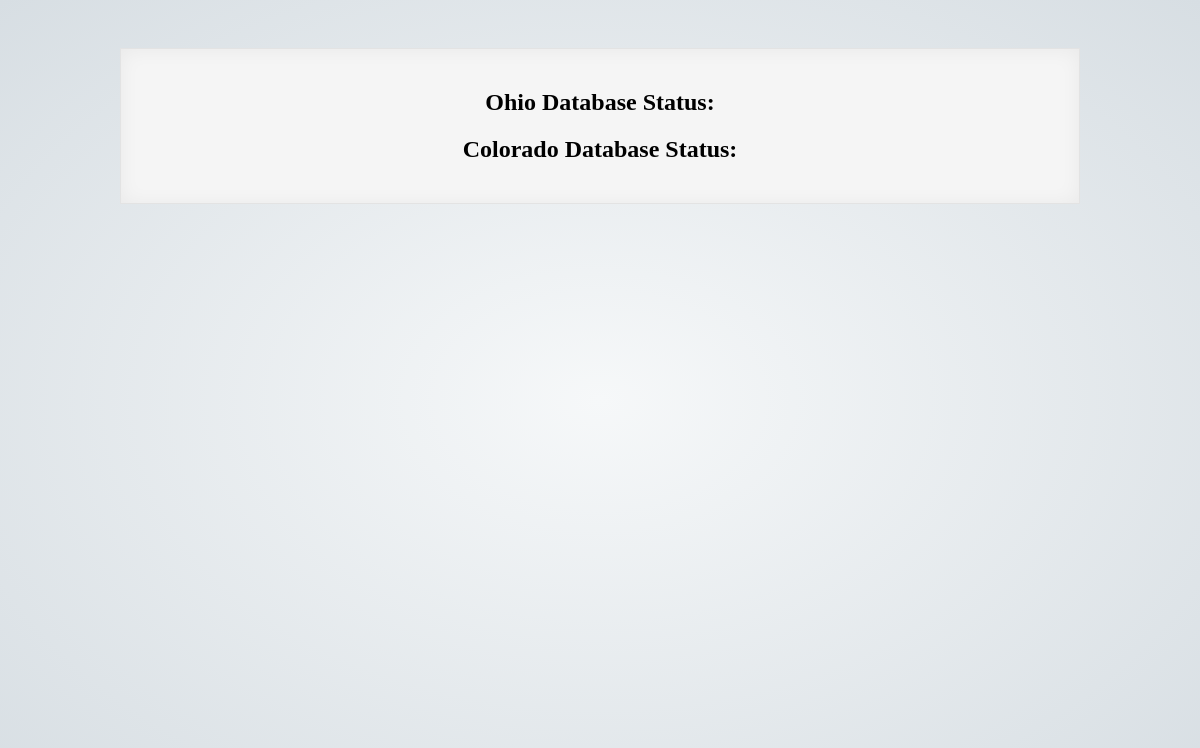
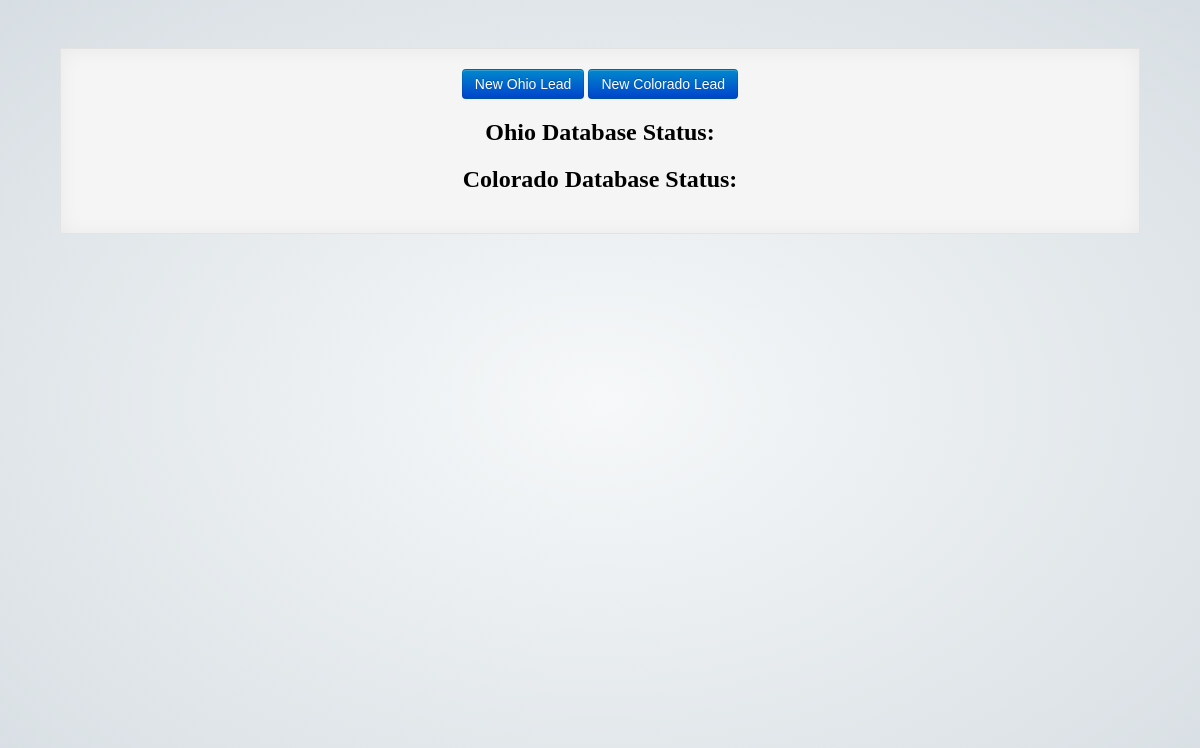
Before and after one commit to ChronoAnomaly/phone-information-system, an Electron app: page infopage.html in a window 1200 px wide. Drawn offline with Linux system fonts and the light colour scheme; no server answers.

Commit message:
Added view and edit buttons

```diff
--- a/css/default.css
+++ b/css/default.css
@@ -10,7 +10,7 @@ body {
   background: radial-gradient(ellipse at center, #f6f8f9 0%, #d7dee3 100%);
   margin-left: auto;
   margin-right: auto;
-  width: 80%;
+  width: 90%;
   height: 100%;
   padding: 40px 0px 0px 0px;
   /*margin: 0px;*/
@@ -32,3 +32,79 @@ p {
 h3 {
   font-size: 2em;
 }
+
+.btn {
+  display: inline-block;
+  *display: inline;
+  padding: 4px 12px;
+  margin-bottom: 0;
+  *margin-left: .3em;
+  font-size: 14px;
+  line-height: 20px;
+  color: #333333;
+  text-align: center;
+  text-shadow: 0 1px 1px rgba(255, 255, 255, 0.75);
+  vertical-align: middle;
+  cursor: pointer;
+  background-color: #f5f5f5;
+  *background-color: #e6e6e6;
+  background-image: -moz-linear-gradient(top, #ffffff, #e6e6e6);
+  background-image: -webkit-gradient(linear, 0 0, 0 100%, from(#ffffff), to(#e6e6e6));
+  background-image: -webkit-linear-gradient(top, #ffffff, #e6e6e6);
+  background-image: -o-linear-gradient(top, #ffffff, #e6e6e6);
+  background-image: linear-gradient(to bottom, #ffffff, #e6e6e6);
+  background-repeat: repeat-x;
+  border: 1px solid #cccccc;
+  *border: 0;
+  border-color: #e6e6e6 #e6e6e6 #bfbfbf;
+  border-color: rgba(0, 0, 0, 0.1) rgba(0, 0, 0, 0.1) rgba(0, 0, 0, 0.25);
+  border-bottom-color: #b3b3b3;
+  -webkit-border-radius: 4px;
+  -moz-border-radius: 4px;
+  border-radius: 4px;
+  filter: progid:DXImageTransform.Microsoft.gradient(startColorstr='#ffffffff', endColorstr='#ffe6e6e6', GradientType=0);
+  filter: progid:DXImageTransform.Microsoft.gradient(enabled=false);
+  *zoom: 1;
+  -webkit-box-shadow: inset 0 1px 0 rgba(255, 255, 255, 0.2), 0 1px 2px rgba(0, 0, 0, 0.05);
+  -moz-box-shadow: inset 0 1px 0 rgba(255, 255, 255, 0.2), 0 1px 2px rgba(0, 0, 0, 0.05);
+  box-shadow: inset 0 1px 0 rgba(255, 255, 255, 0.2), 0 1px 2px rgba(0, 0, 0, 0.05);
+}
+
+.btn-primary {
+  color: #ffffff;
+  text-shadow: 0 -1px 0 rgba(0, 0, 0, 0.25);
+  background-color: #006dcc;
+  *background-color: #0044cc;
+  background-image: -moz-linear-gradient(top, #0088cc, #0044cc);
+  background-image: -webkit-gradient(linear, 0 0, 0 100%, from(#0088cc), to(#0044cc));
+  background-image: -webkit-linear-gradient(top, #0088cc, #0044cc);
+  background-image: -o-linear-gradient(top, #0088cc, #0044cc);
+  background-image: linear-gradient(to bottom, #0088cc, #0044cc);
+  background-repeat: repeat-x;
+  border-color: #0044cc #0044cc #002a80;
+  border-color: rgba(0, 0, 0, 0.1) rgba(0, 0, 0, 0.1) rgba(0, 0, 0, 0.25);
+  filter: progid:DXImageTransform.Microsoft.gradient(startColorstr='#ff0088cc', endColorstr='#ff0044cc', GradientType=0);
+  filter: progid:DXImageTransform.Microsoft.gradient(enabled=false);
+}
+
+.btn:hover,
+.btn:focus,
+.btn:active,
+.btn.active,
+.btn.disabled,
+.btn[disabled] {
+  color: #333333;
+  background-color: #e6e6e6;
+  *background-color: #d9d9d9;
+}
+
+.btn-primary:hover,
+.btn-primary:focus,
+.btn-primary:active,
+.btn-primary.active,
+.btn-primary.disabled,
+.btn-primary[disabled] {
+  color: #ffffff;
+  background-color: #0044cc;
+  *background-color: #003bb3;
+}
--- a/infopage.html
+++ b/infopage.html
@@ -11,6 +11,8 @@
 <body>
   <div class="page-content">
     <div class="db-status">
+      <button class="btn btn-primary" data-link="https://www.pictureperfectohio.com/customerdatabase/index.php?/leads/LeadsManager/newleads_dialog">New Ohio Lead</button>
+      <button class="btn btn-primary" data-link="https://www.denverphotoboothrentals.com/customerdatabase/index.php?/leads/LeadsManager/newleads_dialog">New Colorado Lead</button>
       <h2>Ohio Database Status: <span id="ohio-status"></span></h2>
       <h2>Colorado Database Status: <span id="colorado-status"></span></h2>
     </div>
@@ -28,6 +30,7 @@
       <p>Event Date: <span id="leadEventDate"></span></p>
       <p>Event length: <span id="leadEventLength"></span></p>
       <p>Lead Notes: <span id="leadNotes"></span></p>
+      <p><button class="btn btn-primary" id="view-lead">View Lead</button></p>
     </div>
 
     <div class="client-information" style="display:none;">
@@ -36,6 +39,7 @@
       <p>Email: <span id="clientEmail"></span></p>
       <p>Date of First Contact: <span id="clientDateOfContact"></span></p>
       <p>Client Referral: <span id="clientReferral"></span></p>
+      <p><button class="btn btn-primary" id="view-client">View Client</button></p>
     </div>
 
     <div class="event-information" style="display:none;">
--- a/js/server.js
+++ b/js/server.js
@@ -1,9 +1,14 @@
 var http = require("http");
 var parseString = require('xml2js').parseString;
 var xml2js = require('xml2js');
-var inspect = require('eyes').inspector({maxLength: false});
+var inspect = require('eyes').inspector({
+  maxLength: false
+});
 var builder = new xml2js.Builder();
 var request = require('request');
+const {
+  shell
+} = require('electron')
 
 console.log("Starting server...");
 
@@ -23,61 +28,13 @@ http.createServer(function(req, resp) {
       endxml = result;
     });
 
-    // Testing dev DB request
-    //===================================================================================
-
-    // request.post({
-    //   url: 'http://www.customerdatabase.dev/index.php?/public/PublicData/findInformation',
-    //   form: {
-    //     phone_number: endxml['PolycomIPPhone']['IncomingCallEvent'][0]['CallingPartyNumber'][0]
-    //   }
-    // }, function(err, httpResponse, body) {
-    //   console.log(body);
-    //   var info = JSON.parse(body);
-    //   if (jQuery.isEmptyObject(info.lead_data) && jQuery.isEmptyObject(info.client_data) && jQuery.isEmptyObject(info.event_data)) {
-    //     $("#ohio-status").text("No client information found!").css("color", "red");
-    //
-    //     $("#ohio-status").removeClass("found-data").addClass("no-data");
-    //
-    //     if (!$("#colorado-status").hasClass("found-data")) {
-    //       $(".lead-information").hide();
-    //       $(".client-information").hide();
-    //       $(".event-information").hide();
-    //     }
-    //
-    //   } else {
-    //     $("#ohio-status").text("Client information found!").css("color", "green");
-    //
-    //     $("#ohio-status").removeClass("no-data").addClass("found-data");
-    //
-    //     if (!jQuery.isEmptyObject(info.lead_data)) {
-    //       $(".lead-information").show();
-    //       parseLeadInfo(info);
-    //     } else {
-    //       $(".lead-information").hide();
-    //     }
-    //
-    //     if (!jQuery.isEmptyObject(info.client_data)) {
-    //       $(".client-information").show();
-    //       parseClientInfo(info);
-    //     } else {
-    //       $(".client-information").hide();
-    //     }
-    //
-    //     if (!jQuery.isEmptyObject(info.event_data)) {
-    //       $(".event-information").show();
-    //       parseEventInfo(info);
-    //     } else {
-    //       $(".event-information").hide();
-    //     }
-    //   }
-    // });
-
+    // live url: https://www.pictureperfectohio.com/customerdatabase/index.php?/public/PublicData/findInformation
+    // testing url: http://localhost/customerdatabase/www/index.php?/public/PublicData/findInformation
     // Ohio DB request
     //===================================================================================
 
     request.post({
-      url: 'https://www.pictureperfectohio.com/customerdatabase//index.php?/public/PublicData/findInformation',
+      url: 'https://www.pictureperfectohio.com/customerdatabase/index.php?/public/PublicData/findInformation',
       form: {
         phone_number: endxml['PolycomIPPhone']['IncomingCallEvent'][0]['CallingPartyNumber'][0]
       }
@@ -173,7 +130,9 @@ http.createServer(function(req, resp) {
       }
     });
 
-    resp.writeHead(200, {"Content-Type": "text/plain"});
+    resp.writeHead(200, {
+      "Content-Type": "text/plain"
+    });
     resp.write("OK");
     resp.end();
   });
@@ -191,6 +150,7 @@ var parseLeadInfo = function(info) {
   $("#leadEventDate").text(info.lead_data.event_date);
   $("#leadEventLength").text(info.lead_data.event_length);
   $("#leadNotes").text(info.lead_data.lead_notes);
+  $("#view-lead").attr("data-link", info.lead_data.view_lead);
 };
 
 var parseClientInfo = function(info) {
@@ -198,6 +158,7 @@ var parseClientInfo = function(info) {
   $("#clientEmail").text(info.client_data.client_email);
   $("#clientDateOfContact").text(info.client_data.date_of_contact);
   $("#clientReferral").text(info.client_data.client_referral);
+  $("#view-client").attr("data-link", info.client_data.view_client);
 };
 
 var parseEventInfo = function(info) {
@@ -212,11 +173,25 @@ var parseEventInfo = function(info) {
     $eventDiv.append("<p>Event Time: " + value.event_time + "</p>");
     $eventDiv.append("<p>Event Length: " + value.event_length + "</p>");
     $eventDiv.append("<p>Event Cost: " + value.total_cost + "</p>");
-    $eventDiv.append("<p>Event Address: " + value.event_address + "</p>");
+    $eventDiv.append("<p>Event Address: " + value.venue_street_address + "</p>");
     $eventDiv.append("<p>Contract Signed: " + value.contract_signed + "</p>");
     $eventDiv.append("<p>Logo Chosen: " + value.chosen_logo + "</p>");
     $eventDiv.append("<p>Outside Event: " + value.outside_event + "</p>");
     $eventDiv.append("<p>Event Notes: " + value.event_notes + "</p>");
+    $eventDiv.append("<p><button class=\"btn btn-primary\" onclick=\"shell.openExternal('" + value.view_event + "')\">View Event</button></p>");
     $eventDiv.append("<br>");
   });
 };
+
+// $('#ohio-lead').on('click', function() {
+//   shell.openExternal('https://www.pictureperfectohio.com/customerdatabase/index.php?/leads/LeadsManager/newleads_dialog');
+// });
+//
+// $('#colorado-lead').on('click', function() {
+//   shell.openExternal('https://www.denverphotoboothrentals.com/customerdatabase/index.php?/leads/LeadsManager/newleads_dialog');
+// });
+
+$('button').on('click', function() {
+  var link = $(this).attr('data-link');
+  shell.openExternal(link);
+});
--- a/main.js
+++ b/main.js
@@ -18,7 +18,7 @@ app.on('window-all-closed', function() {
 // initialization and is ready to create browser windows.
 app.on('ready', function() {
   // Create the browser window.
-  mainWindow = new BrowserWindow({width: 1000, height: 800, show: false});
+  mainWindow = new BrowserWindow({width: 1200, height: 900, show: false});
 
   // and load the index.html of the app.
   mainWindow.loadURL('file://' + __dirname + '/infopage.html');
--- a/package.json
+++ b/package.json
@@ -1,6 +1,6 @@
 {
   "name": "phone-information-system",
-  "version": "1.1.2",
+  "version": "1.2.0",
   "description": "",
   "main": "main.js",
   "scripts": {
```
